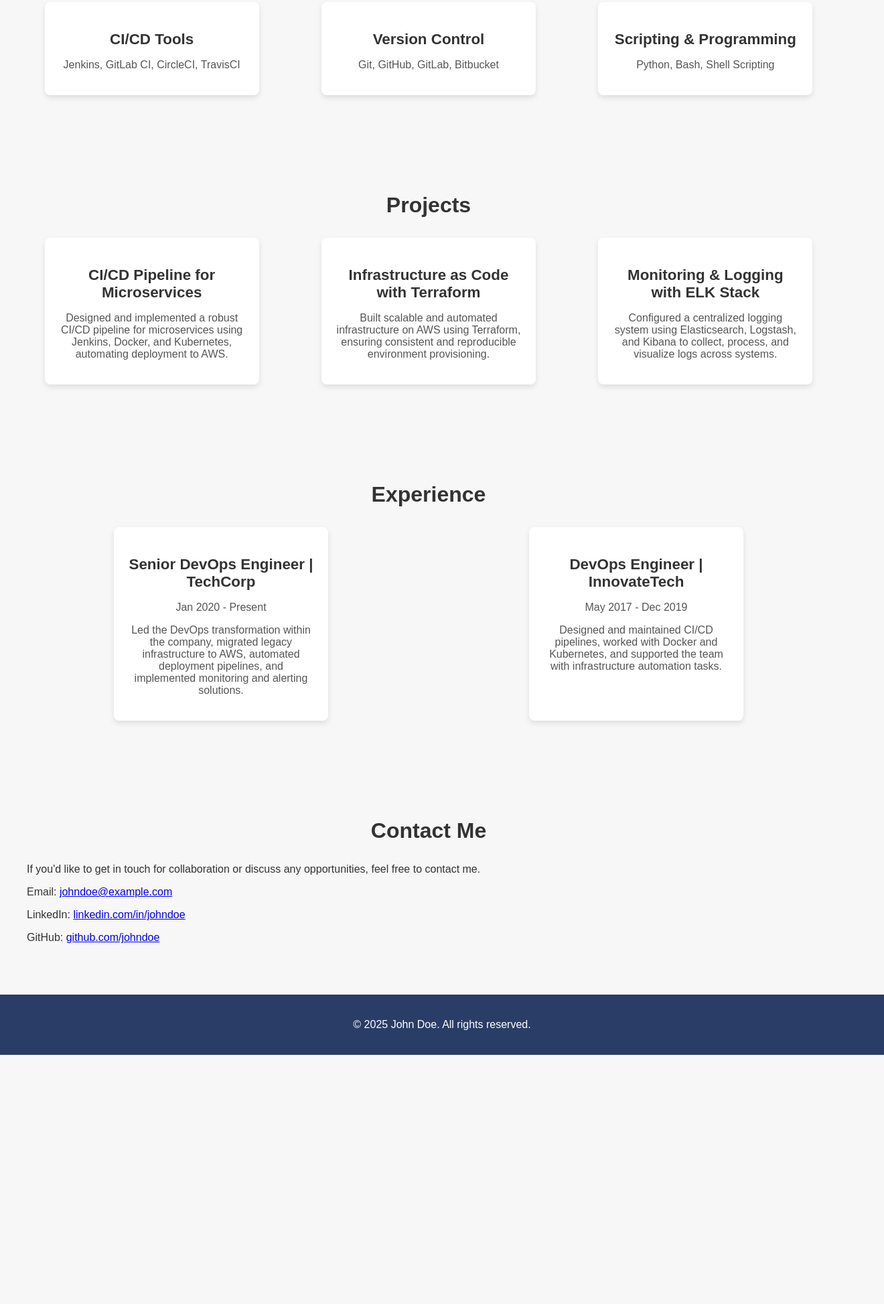
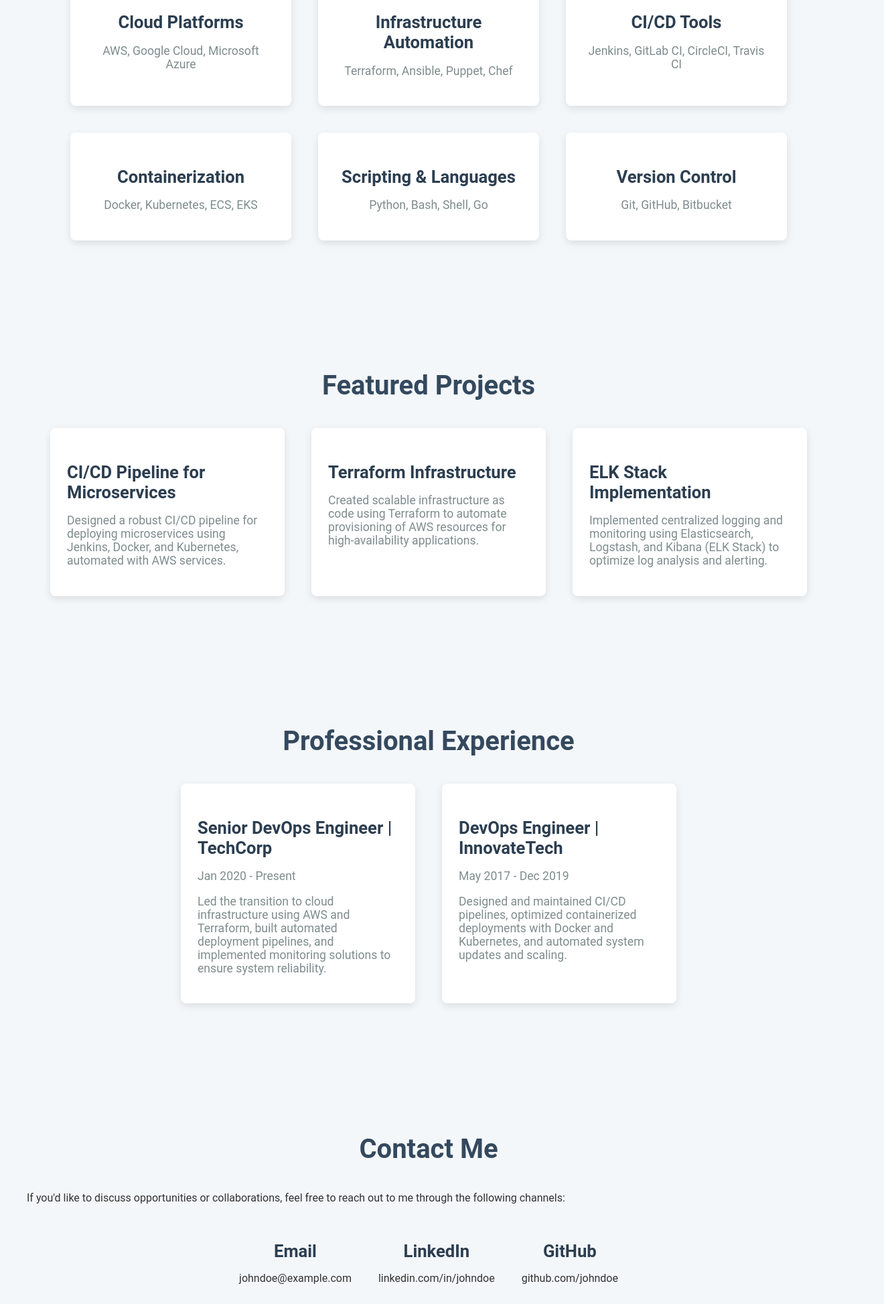
Before and after one commit to hafizsum/jenkins-cicd, a plain HTML site: page index.html in a window 1280 px wide. Shown: the part 850-2797 px from the top of the page at 67% size, 1320 px wide, since content can reach past the window. Before the commit the page ends 2425 px from the top, so only its background shows below. Drawn offline with Linux system fonts and the light colour scheme.

Commit message:
index.html

```diff
--- a/index.html
+++ b/index.html
@@ -6,100 +6,176 @@
     <meta http-equiv="X-UA-Compatible" content="ie=edge">
     <title>John Doe | DevOps Engineer Portfolio</title>
     <style>
+        /* Global Styles */
         body {
-            font-family: 'Arial', sans-serif;
+            font-family: 'Roboto', sans-serif;
             margin: 0;
             padding: 0;
-            background-color: #f7f7f7;
+            background-color: #f4f7fa;
             color: #333;
         }
 
+        a {
+            text-decoration: none;
+            color: inherit;
+        }
+
+        /* Header Section */
         header {
-            background-color: #2a3d66;
+            background-color: #1e2a47;
             color: white;
-            padding: 40px 0;
+            padding: 60px 0;
             text-align: center;
+            box-shadow: 0 2px 10px rgba(0, 0, 0, 0.1);
         }
 
         header h1 {
+            font-size: 3em;
             margin: 0;
-            font-size: 2.5em;
         }
 
         header p {
+            font-size: 1.2em;
             margin: 10px 0;
-            font-size: 1.2em;
+            font-weight: 300;
         }
 
+        /* Navigation Bar */
         nav {
-            background-color: #3b4c73;
+            background-color: #2c3e50;
             display: flex;
             justify-content: center;
             padding: 12px 0;
+            box-shadow: 0 2px 5px rgba(0, 0, 0, 0.1);
         }
 
         nav a {
             color: white;
             margin: 0 20px;
-            text-decoration: none;
             font-size: 1.1em;
+            font-weight: 500;
+            transition: color 0.3s ease;
         }
 
         nav a:hover {
-            border-bottom: 2px solid #ff6f61;
+            color: #e74c3c;
         }
 
+        /* Section Styling */
         section {
-            padding: 60px 20px;
+            padding: 80px 20px;
             max-width: 1200px;
             margin: auto;
         }
 
         section h2 {
-            font-size: 2em;
+            font-size: 2.5em;
             text-align: center;
-            margin-bottom: 30px;
+            margin-bottom: 40px;
+            color: #34495e;
         }
 
-        .skills, .projects, .experience, .contact {
+        /* Skills Section */
+        .skills {
             display: flex;
             flex-wrap: wrap;
             gap: 40px;
-            justify-content: space-around;
+            justify-content: center;
+            margin-top: 40px;
         }
 
         .card {
-            background-color: white;
+            background-color: #ffffff;
             border-radius: 8px;
-            box-shadow: 0 4px 8px rgba(0, 0, 0, 0.1);
+            box-shadow: 0 4px 12px rgba(0, 0, 0, 0.1);
             width: 280px;
-            padding: 20px;
+            padding: 25px;
             text-align: center;
+            transition: box-shadow 0.3s ease;
+        }
+
+        .card:hover {
+            box-shadow: 0 8px 16px rgba(0, 0, 0, 0.2);
         }
 
         .card h3 {
-            font-size: 1.4em;
+            font-size: 1.6em;
+            color: #2c3e50;
             margin-bottom: 10px;
         }
 
         .card p {
-            font-size: 1em;
-            color: #555;
+            font-size: 1.1em;
+            color: #7f8c8d;
         }
 
+        /* Project Section */
+        .projects {
+            display: flex;
+            flex-wrap: wrap;
+            gap: 40px;
+            justify-content: center;
+        }
+
+        .project-card {
+            background-color: #ffffff;
+            border-radius: 8px;
+            box-shadow: 0 4px 12px rgba(0, 0, 0, 0.1);
+            width: 300px;
+            padding: 25px;
+            transition: box-shadow 0.3s ease;
+        }
+
+        .project-card:hover {
+            box-shadow: 0 8px 16px rgba(0, 0, 0, 0.2);
+        }
+
+        .project-card h3 {
+            font-size: 1.6em;
+            color: #2c3e50;
+            margin-bottom: 10px;
+        }
+
+        .project-card p {
+            font-size: 1.1em;
+            color: #7f8c8d;
+        }
+
+        /* Contact Section */
+        .contact-info {
+            display: flex;
+            justify-content: center;
+            gap: 40px;
+            margin-top: 30px;
+        }
+
+        .contact-info div {
+            text-align: center;
+        }
+
+        .contact-info h3 {
+            font-size: 1.6em;
+            color: #2c3e50;
+            margin-bottom: 10px;
+        }
+
+        /* Footer */
         footer {
-            background-color: #2a3d66;
+            background-color: #1e2a47;
             color: white;
             text-align: center;
-            padding: 20px;
-            position: relative;
-            bottom: 0;
-            width: 100%;
+            padding: 30px 20px;
+            margin-top: 60px;
+        }
+
+        footer p {
+            font-size: 1em;
+            margin: 0;
         }
 
         footer a {
-            color: #ff6f61;
-            text-decoration: none;
+            color: #e74c3c;
+            font-weight: bold;
         }
 
         footer a:hover {
@@ -110,11 +186,13 @@
 </head>
 <body>
 
+    <!-- Header Section -->
     <header>
         <h1>John Doe</h1>
-        <p>DevOps Engineer | Automation Specialist | Cloud Enthusiast</p>
+        <p>Experienced DevOps Engineer | Cloud Specialist | Automation Advocate</p>
     </header>
 
+    <!-- Navigation Bar -->
     <nav>
         <a href="#about">About Me</a>
         <a href="#skills">Skills</a>
@@ -126,72 +204,72 @@
     <!-- About Me Section -->
     <section id="about">
         <h2>About Me</h2>
-        <p>I'm a passionate and experienced DevOps engineer with over 5 years of expertise in automating infrastructure, continuous integration, and delivering scalable solutions. I specialize in cloud computing, containerization, and CI/CD pipeline design. I believe in collaborating with teams to build highly efficient, reliable, and scalable systems that enable continuous delivery of applications.</p>
+        <p>I am a passionate DevOps engineer with over 5 years of experience automating cloud infrastructure, building CI/CD pipelines, and ensuring seamless delivery of applications. My expertise lies in containerization, infrastructure as code (IaC), and cloud solutions that enhance performance and scalability. I thrive on optimizing systems to deliver value rapidly and securely.</p>
     </section>
 
     <!-- Skills Section -->
     <section id="skills">
-        <h2>Skills</h2>
+        <h2>Technical Skills</h2>
         <div class="skills">
             <div class="card">
                 <h3>Cloud Platforms</h3>
                 <p>AWS, Google Cloud, Microsoft Azure</p>
             </div>
             <div class="card">
-                <h3>Automation & Configuration</h3>
-                <p>Terraform, Ansible, Chef, Puppet</p>
+                <h3>Infrastructure Automation</h3>
+                <p>Terraform, Ansible, Puppet, Chef</p>
             </div>
             <div class="card">
-                <h3>Containerization & Orchestration</h3>
+                <h3>CI/CD Tools</h3>
+                <p>Jenkins, GitLab CI, CircleCI, Travis CI</p>
+            </div>
+            <div class="card">
+                <h3>Containerization</h3>
                 <p>Docker, Kubernetes, ECS, EKS</p>
             </div>
             <div class="card">
-                <h3>CI/CD Tools</h3>
-                <p>Jenkins, GitLab CI, CircleCI, TravisCI</p>
+                <h3>Scripting & Languages</h3>
+                <p>Python, Bash, Shell, Go</p>
             </div>
             <div class="card">
                 <h3>Version Control</h3>
-                <p>Git, GitHub, GitLab, Bitbucket</p>
-            </div>
-            <div class="card">
-                <h3>Scripting & Programming</h3>
-                <p>Python, Bash, Shell Scripting</p>
+                <p>Git, GitHub, Bitbucket</p>
             </div>
         </div>
     </section>
 
     <!-- Projects Section -->
     <section id="projects">
-        <h2>Projects</h2>
+        <h2>Featured Projects</h2>
         <div class="projects">
-            <div class="card">
+            <div class="project-card">
                 <h3>CI/CD Pipeline for Microservices</h3>
-                <p>Designed and implemented a robust CI/CD pipeline for microservices using Jenkins, Docker, and Kubernetes, automating deployment to AWS.</p>
+                <p>Designed a robust CI/CD pipeline for deploying microservices using Jenkins, Docker, and Kubernetes, automated with AWS services.</p>
             </div>
-            <div class="card">
-                <h3>Infrastructure as Code with Terraform</h3>
-                <p>Built scalable and automated infrastructure on AWS using Terraform, ensuring consistent and reproducible environment provisioning.</p>
+            <div class="project-card">
+                <h3>Terraform Infrastructure</h3>
+                <p>Created scalable infrastructure as code using Terraform to automate provisioning of AWS resources for high-availability applications.</p>
             </div>
-            <div class="card">
-                <h3>Monitoring & Logging with ELK Stack</h3>
-                <p>Configured a centralized logging system using Elasticsearch, Logstash, and Kibana to collect, process, and visualize logs across systems.</p>
+            <div class="project-card">
+                <h3>ELK Stack Implementation</h3>
+                <p>Implemented centralized logging and monitoring using Elasticsearch, Logstash, and Kibana (ELK Stack) to optimize log analysis and alerting.</p>
             </div>
         </div>
     </section>
 
     <!-- Experience Section -->
     <section id="experience">
-        <h2>Experience</h2>
-        <div class="experience">
-            <div class="card">
+        <h2>Professional Experience</h2>
+        <div class="projects">
+            <div class="project-card">
                 <h3>Senior DevOps Engineer | TechCorp</h3>
                 <p>Jan 2020 - Present</p>
-                <p>Led the DevOps transformation within the company, migrated legacy infrastructure to AWS, automated deployment pipelines, and implemented monitoring and alerting solutions.</p>
+                <p>Led the transition to cloud infrastructure using AWS and Terraform, built automated deployment pipelines, and implemented monitoring solutions to ensure system reliability.</p>
             </div>
-            <div class="card">
+            <div class="project-card">
                 <h3>DevOps Engineer | InnovateTech</h3>
                 <p>May 2017 - Dec 2019</p>
-                <p>Designed and maintained CI/CD pipelines, worked with Docker and Kubernetes, and supported the team with infrastructure automation tasks.</p>
+                <p>Designed and maintained CI/CD pipelines, optimized containerized deployments with Docker and Kubernetes, and automated system updates and scaling.</p>
             </div>
         </div>
     </section>
@@ -199,14 +277,26 @@
     <!-- Contact Section -->
     <section id="contact">
         <h2>Contact Me</h2>
-        <p>If you'd like to get in touch for collaboration or discuss any opportunities, feel free to contact me.</p>
-        <p>Email: <a href="mailto:johndoe@example.com">johndoe@example.com</a></p>
-        <p>LinkedIn: <a href="https://www.linkedin.com/in/johndoe" target="_blank">linkedin.com/in/johndoe</a></p>
-        <p>GitHub: <a href="https://github.com/johndoe" target="_blank">github.com/johndoe</a></p>
+        <p>If you'd like to discuss opportunities or collaborations, feel free to reach out to me through the following channels:</p>
+        <div class="contact-info">
+            <div>
+                <h3>Email</h3>
+                <p><a href="mailto:johndoe@example.com">johndoe@example.com</a></p>
+            </div>
+            <div>
+                <h3>LinkedIn</h3>
+                <p><a href="https://www.linkedin.com/in/johndoe" target="_blank">linkedin.com/in/johndoe</a></p>
+            </div>
+            <div>
+                <h3>GitHub</h3>
+                <p><a href="https://github.com/johndoe" target="_blank">github.com/johndoe</a></p>
+            </div>
+        </div>
     </section>
 
+    <!-- Footer -->
     <footer>
-        <p>&copy; 2025 John Doe. All rights reserved.</p>
+        <p>&copy; 2025 John Doe. All rights reserved. | <a href="#contact">Contact Me</a></p>
     </footer>
 
 </body>
```
